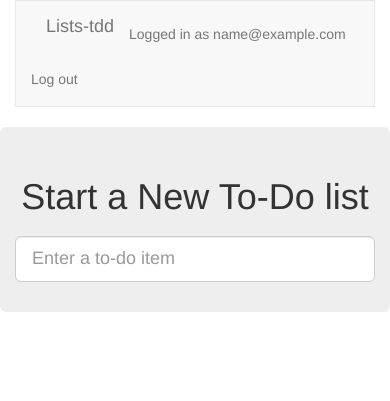
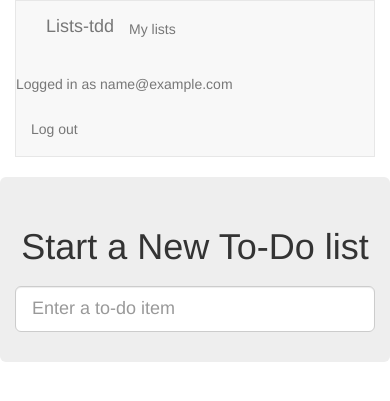
Before and after one commit to mys1erious/lists-tdd-python, a Django app: page / in a window 390 px wide. Shown: the top 401 px of the page. Run offline with Django 4.2, Linux system fonts and the light colour scheme; the visitor is signed in with stand-in values (Sample User, id 1); some libraries are stand-ins or nearby versions.

Commit message:
url, placeholder view, first-cut templates for my_lists

```diff
--- a/lists/urls.py
+++ b/lists/urls.py
@@ -1,5 +1,5 @@
 from django.urls import path
-from .views import new_list, view_list
+from .views import new_list, view_list, my_lists
 
 
 urlpatterns = [
@@ -12,5 +12,10 @@ urlpatterns = [
         route='<int:pk>/',
         view=view_list,
         name='view_list'
+    ),
+    path(
+        route='users/<str:pk>/',
+        view=my_lists,
+        name='my_lists'
     )
 ]
--- a/lists/views.py
+++ b/lists/views.py
@@ -33,3 +33,7 @@ def new_list(request):
             return redirect(lst)
 
         return render(request, 'lists/home.html', {'form': form})
+
+
+def my_lists(request, pk):
+    return render(request, 'lists/my_lists.html')
--- a/templates/jinja2/base.html
+++ b/templates/jinja2/base.html
@@ -18,6 +18,9 @@
         <div class="container-fluid">
             <a class="navbar-brand" href="/">Lists-tdd</a>
             {% if user.email %}
+                <ul class="nav navbar-nav navbar-left">
+                    <li><a href="{{ url('my_lists', kwargs={'pk': user.email}) }}">My lists</a></li>
+                </ul>
                 <ul class="nav navbar-nav navbar-right">
                     <li class="navbar-text">Logged in as {{ user.email }}</li>
                     <li><a href="{{ url('logout') }}">Log out</a></li>
@@ -54,6 +57,8 @@
         <div class="col-md-6 col-md-offset-3 jumbotron">
             <div class="text-center">
                 <h1>{% block header_text %}{% endblock %}</h1>
+                {% block list_form %}
+                {% if form %}
                     <form method="POST" action="{% block form_action %}{% endblock %}">
                         {{ csrf_input }}
                         {{ form.text }}
@@ -63,6 +68,8 @@
                             </div>
                         {% endif %}
                     </form>
+                {% endif %}
+                {% endblock %}
             </div>
         </div>
     </div>
@@ -74,6 +81,12 @@
         </div>
     </div>
 
+    <div class="row">
+        <div class="col-md-6 col-md-offset-3">
+            {% block extra_content %}{% endblock %}
+        </div>
+    </div>
+</div>
 
 <script src="/static/lists/list.js"></script>
 <script src="/static/lists/jquery.js"></script>
@@ -83,6 +96,5 @@
         window.TddBook.initialize();
     });
 </script>
-</div>
 </body>
 </html>
```
Also changed, not shown: lists/tests/test_views.py (+4 -0 lines), templates/jinja2/lists/my_lists.html (added, +14 -0 lines). Lines whose indentation alone changed are shown as unchanged.
